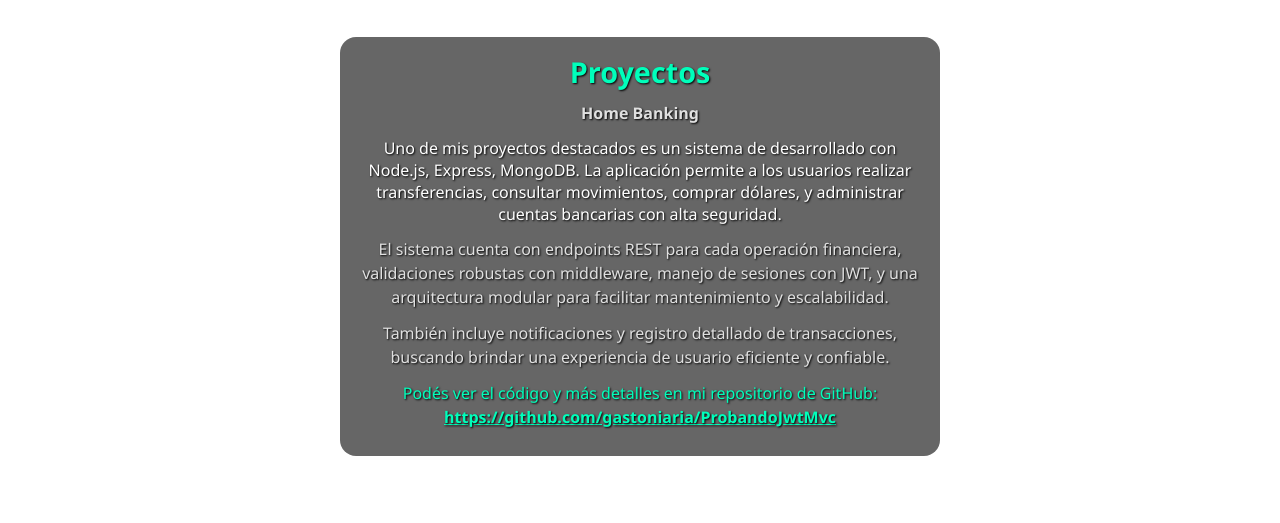
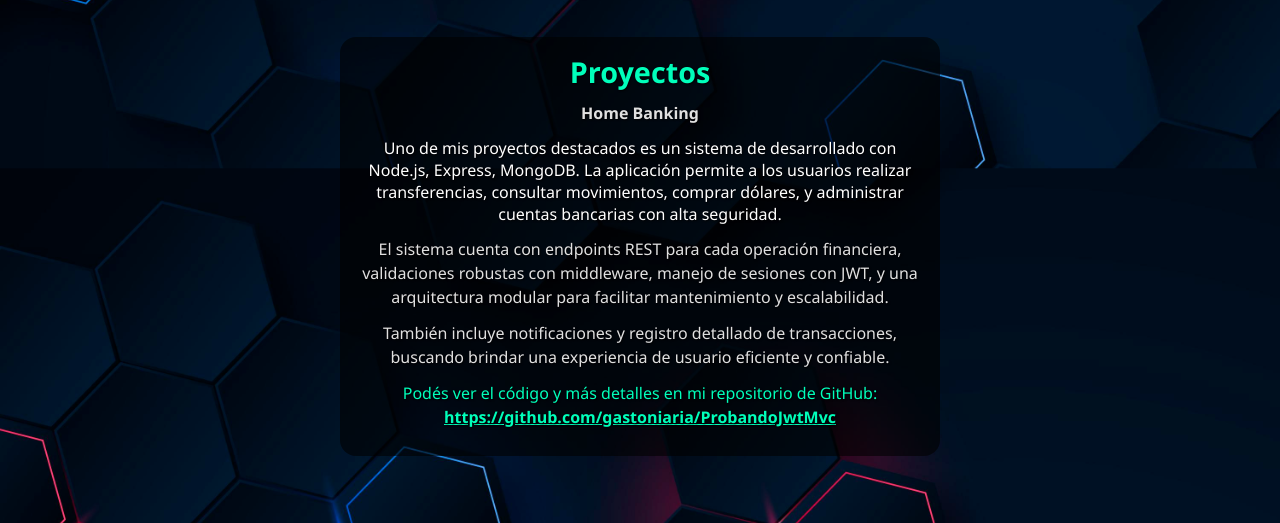
Before and after one commit to gastoniaria/gaston-iaria, a plain HTML site: page index.html in a window 1280 px wide. Shown: the part 685-1208 px from the top of the page. Drawn offline with Linux system fonts and the light colour scheme; the site is published under a folder, as on GitHub Pages, so addresses that start at the root find nothing.

Commit message:
Update index.html

```diff
--- a/index.html
+++ b/index.html
@@ -15,7 +15,7 @@
 
     body {
       font-family: 'Segoe UI', Tahoma, Geneva, Verdana, sans-serif;
-      background: url('/5297078.jpg') no-repeat center center fixed;
+      background: url('./5297078.jpg') no-repeat center center fixed;
       background-size: cover;
       color: #ffffff;
       min-height: 100vh;
```
